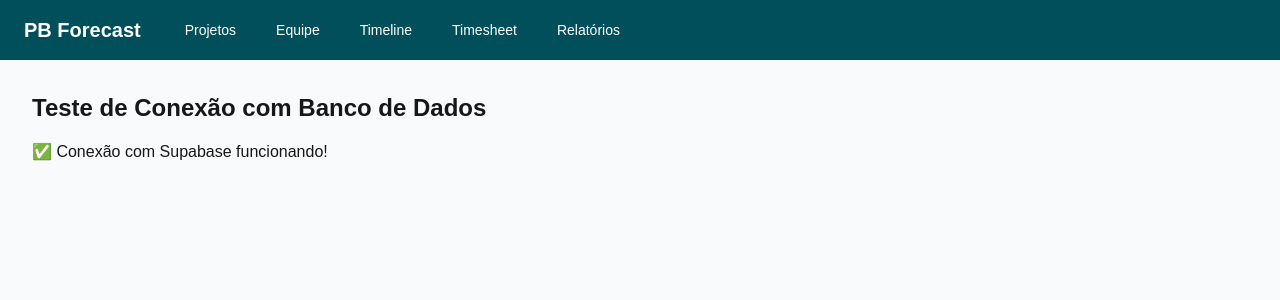
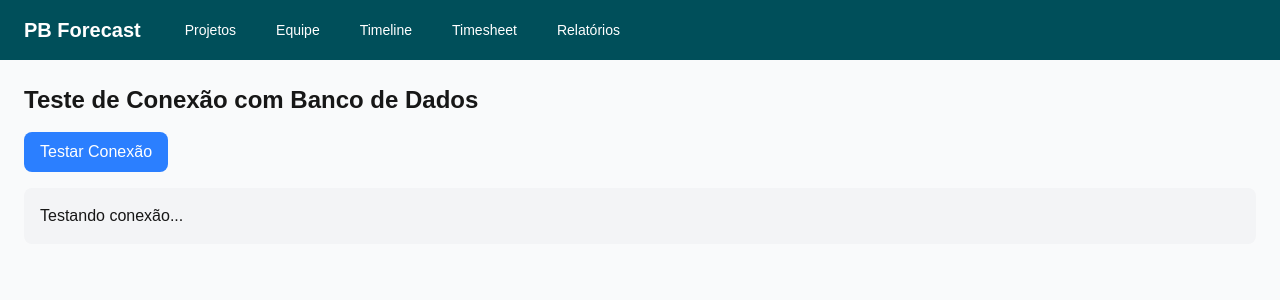
Before and after one commit to hswerts/premiumbravo-forecast, a Next.js app: page /test-db in a window 1280 px wide. Shown: the top 300 px of the page. Built offline with nearby package versions, Linux system fonts and the light colour scheme; no server answers; the database is empty.

Commit message:
Update page.tsx

```diff
--- a/app/test-db/page.tsx
+++ b/app/test-db/page.tsx
@@ -1,33 +1,39 @@
 // app/test-db/page.tsx
 'use client'
-import { useEffect, useState } from 'react'
+
+import { useState } from 'react'
 import { supabase } from '@/lib/supabase'
 
-export default function TestDB() {
+export default function TestDBPage() {
   const [message, setMessage] = useState('Testando conexão...')
 
-  useEffect(() => {
   const testConnection = async () => {
     try {
-        const { data, error } = await supabase.from('projects').select('*').limit(1)
-
+      const { data, error } = await supabase.from('projects').select('*')
       if (error) {
-          setMessage(`Erro: ${error.message}`)
+        console.error('Erro ao conectar com Supabase:', error)
+        setMessage('Erro ao conectar com Supabase: ' + error.message)
       } else {
-          setMessage('✅ Conexão com Supabase funcionando!')
+        setMessage(`Conexão bem-sucedida! ${data.length} projetos encontrados.`)
       }
-      } catch (err) {
-        setMessage(`Erro: ${err}`)
+    } catch (error) {
+      console.error('Erro ao conectar com Supabase:', error)
+      setMessage('Erro ao conectar com Supabase: ' + (error as Error).message)
     }
   }
 
-    testConnection()
-  }, [])
-
   return (
-    <div className="p-8">
+    <div className="container mx-auto p-6">
       <h1 className="text-2xl font-bold mb-4">Teste de Conexão com Banco de Dados</h1>
+      <button
+        onClick={testConnection}
+        className="bg-blue-500 text-white px-4 py-2 rounded-lg hover:bg-blue-600"
+      >
+        Testar Conexão
+      </button>
+      <div className="mt-4 p-4 bg-gray-100 rounded-lg">
         <p>{message}</p>
+      </div>
     </div>
   )
 }
```
Lines whose indentation alone changed are shown as unchanged.
